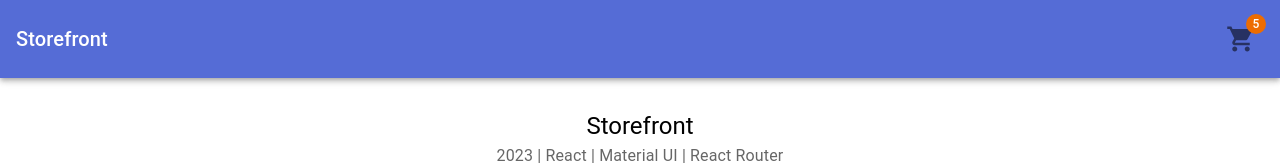
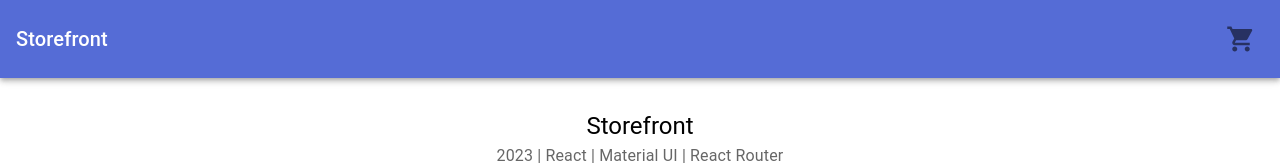
Before and after one commit to ApolloCrysis/react-store-front, a React app: page /cart in a window 1280 px wide. Shown: the top 165 px of the page. Built offline with nearby package versions, Linux system fonts and the light colour scheme.

Commit message:
Cart context work
added cartContext
updated index to use cartContext provider
updated navbar to consume value form cartContext
removed unused cart type

```diff
--- a/src/components/Layout/Navbar.tsx
+++ b/src/components/Layout/Navbar.tsx
@@ -1,10 +1,13 @@
+import { useContext } from "react";
 import { AppBar, Typography, Box, useTheme } from "@mui/material";
 import ShoppingCartIcon from "@mui/icons-material/ShoppingCart";
 import { Link } from "react-router-dom";
 import { Badge, IconButton } from "@mui/material";
+import { CartContext } from "src/context/CartContext";
 
 export const Navbar = () => {
   const theme = useTheme();
+  const { totalItems } = useContext(CartContext);
   return (
     <AppBar position="sticky" sx={{ marginBottom: "1rem" }}>
       <Box
@@ -26,7 +29,7 @@ export const Navbar = () => {
         </Link>
         <Link to="/cart">
           <IconButton>
-            <Badge badgeContent={5} color="warning">
+            <Badge badgeContent={totalItems} color="warning">
               <ShoppingCartIcon color={"action"} sx={{ fontSize: "30px" }} />
             </Badge>
           </IconButton>
--- /dev/null
+++ b/src/context/CartContext.tsx
@@ -0,0 +1,30 @@
+import React, { createContext, useState } from "react";
+import { type CartItem } from "../types/cart";
+
+type CartContextType = {
+  totalItems: number;
+};
+
+export const CartContext = createContext<CartContextType>({
+  totalItems: 0,
+});
+
+export const CartProvider = ({ children }: React.PropsWithChildren) => {
+  const [cartItems, setCartItems] = useState<CartItem[]>([]);
+  const totalItems = cartItems.reduce(
+    (total, cartItem) => total + cartItem.quantity,
+    0
+  );
+
+  return (
+    <CartContext.Provider
+      value={{
+        totalItems: totalItems,
+      }}
+    >
+      {children}
+    </CartContext.Provider>
+  );
+};
+
+export default CartProvider;
--- a/src/index.tsx
+++ b/src/index.tsx
@@ -5,12 +5,14 @@ import { ThemeProvider } from "@mui/material/styles";
 import App from "./App";
 import theme from "./theme";
 import { BrowserRouter } from "react-router-dom";
+import CartContextProvider from "./context/CartContext";
 
 const rootElement = document.querySelector("#root");
 if (!rootElement) throw new Error("Failed to find the root element");
 const root = createRoot(rootElement);
 
 root.render(
+  <CartContextProvider>
     <ThemeProvider theme={theme}>
       <BrowserRouter>
         <StrictMode>
@@ -19,4 +21,5 @@ root.render(
         </StrictMode>
       </BrowserRouter>
     </ThemeProvider>
+  </CartContextProvider>
 );
--- a/src/types/cart.ts
+++ b/src/types/cart.ts
@@ -4,7 +4,3 @@ export type CartItem = {
   quantity: number;
   price: number;
 };
-
-export type Cart = {
-  items: CartItem[];
-};
```
Lines whose indentation alone changed are shown as unchanged.
